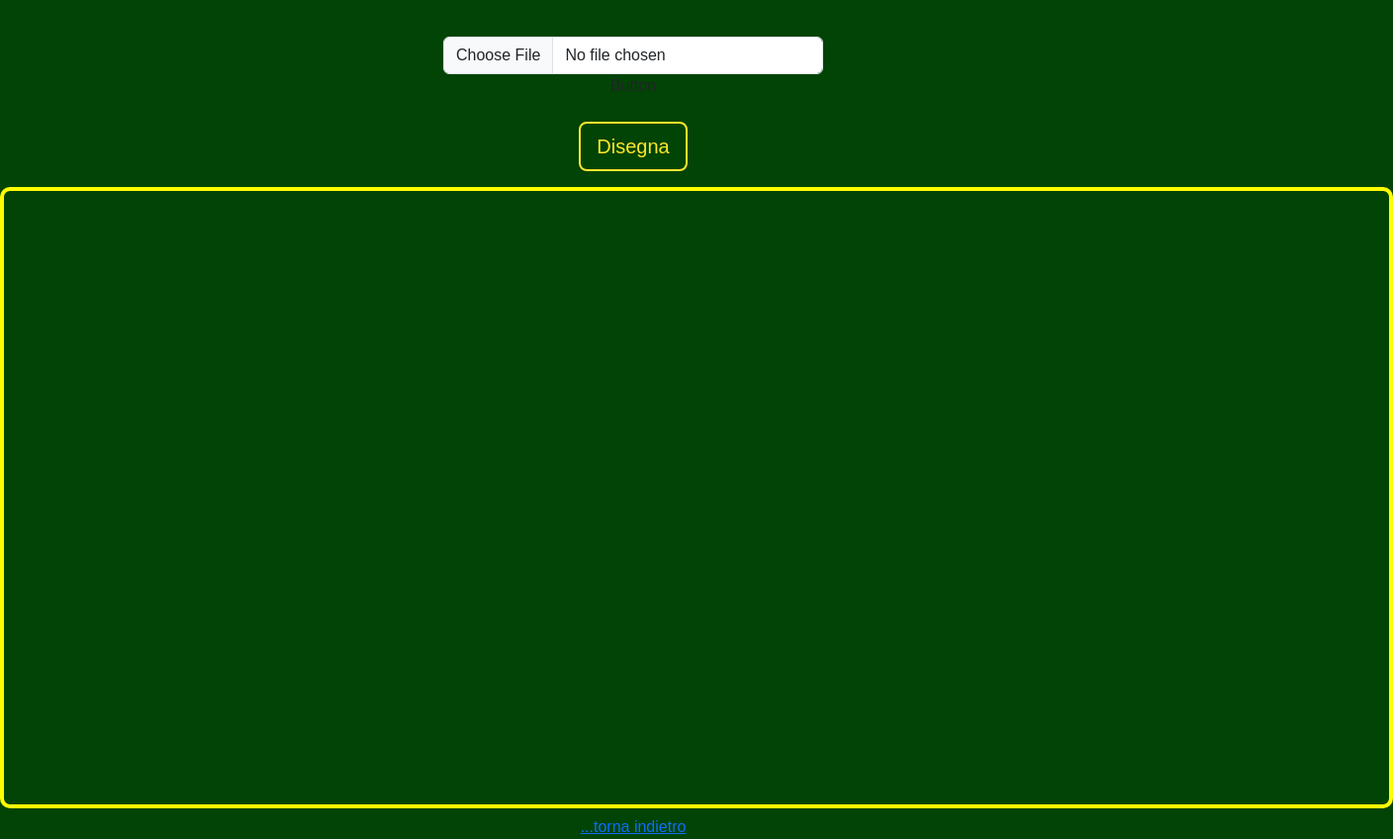
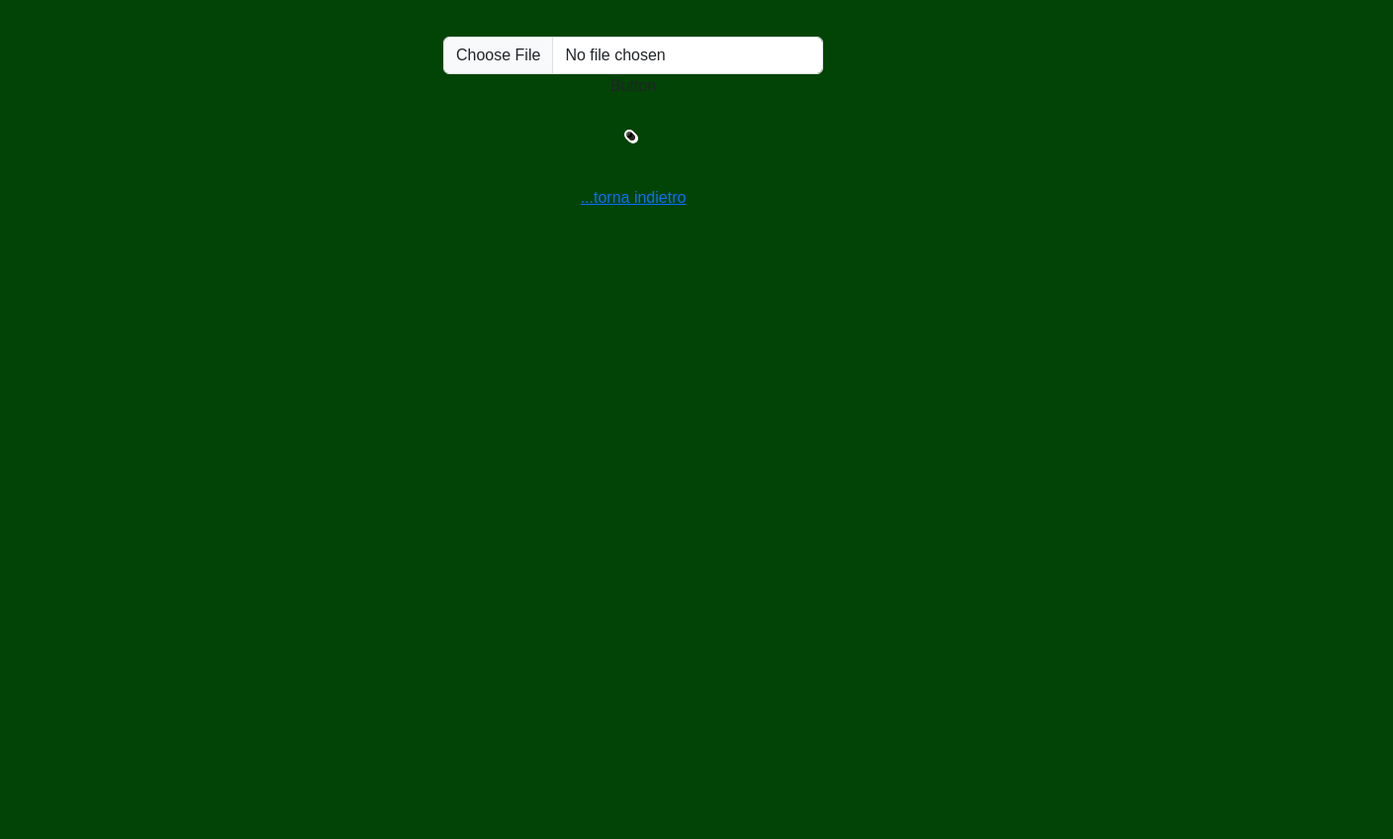
Before and after one commit to oNapulitan/tps, a plain HTML site: page style/index.html in a window 1280 px wide. Shown: the part 83-931 px from the top of the page at 99% size, 1408 px wide, since content can reach past the window. After the commit the page ends 800 px from the top, so only its background shows below. Drawn offline with nearby package versions, Linux system fonts and the light colour scheme; a web font is replaced by a local one.

Commit message:
Update index.html

```diff
--- a/style/index.html
+++ b/style/index.html
@@ -18,7 +18,7 @@
 </button>
 
             <br>
-            <input class="btn btn-outline-g btn-lg" type="button" value="Disegna" onclick="draw()">
+            <button class="button" id="uploadButton" onclick="draw()>
         </form>
       </div>
         <canvas id="canva" width="1400%" height="620%" style="border: 4px solid #fffb00; border-radius: 10px;"></canvas>
```
